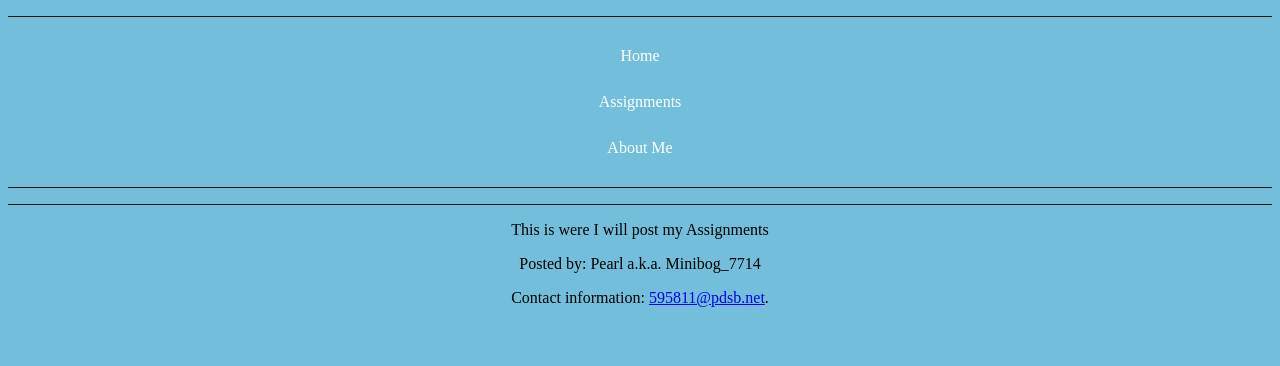
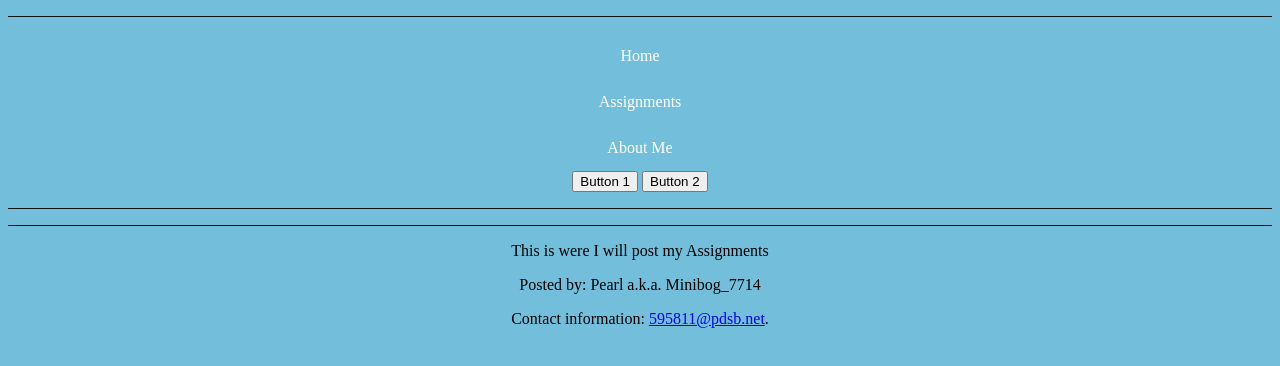
Before and after one commit to MiniBog7714/PearlSite, a plain HTML site: page Assignment.html in a window 1280 px wide. Drawn offline with Linux system fonts and the light colour scheme.

Commit message:
Update Assignment.html

```diff
--- a/Assignment.html
+++ b/Assignment.html
@@ -15,6 +15,8 @@
   <li><a href="Assignment.html">Assignments</a></li>
   <li><a href="Aboutme.html">About Me</a></li>
 </ul>
+	<button> Button 1</button>
+	<button> Button 2</button>
 
 <hr>
 <hr>
```
